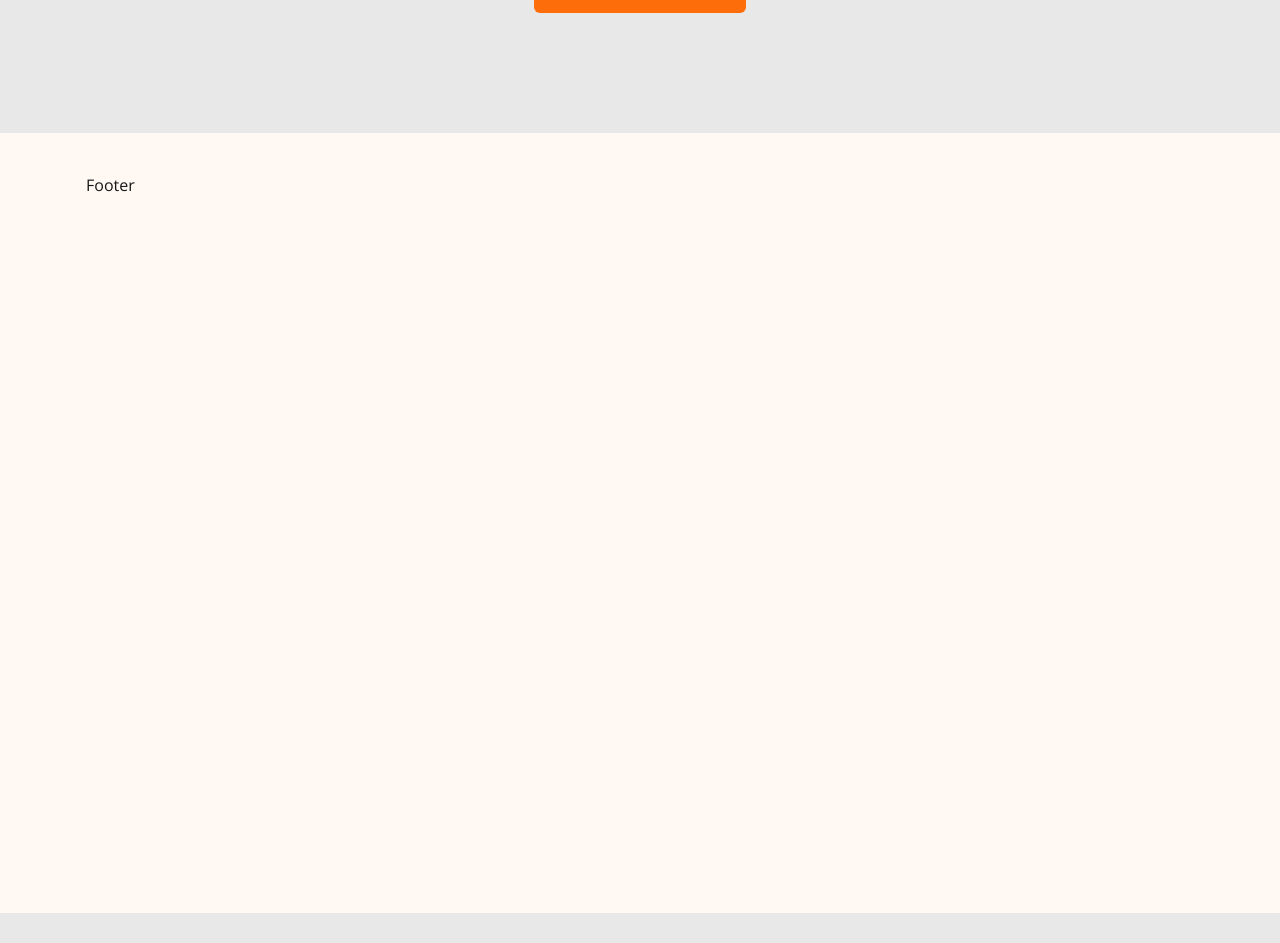
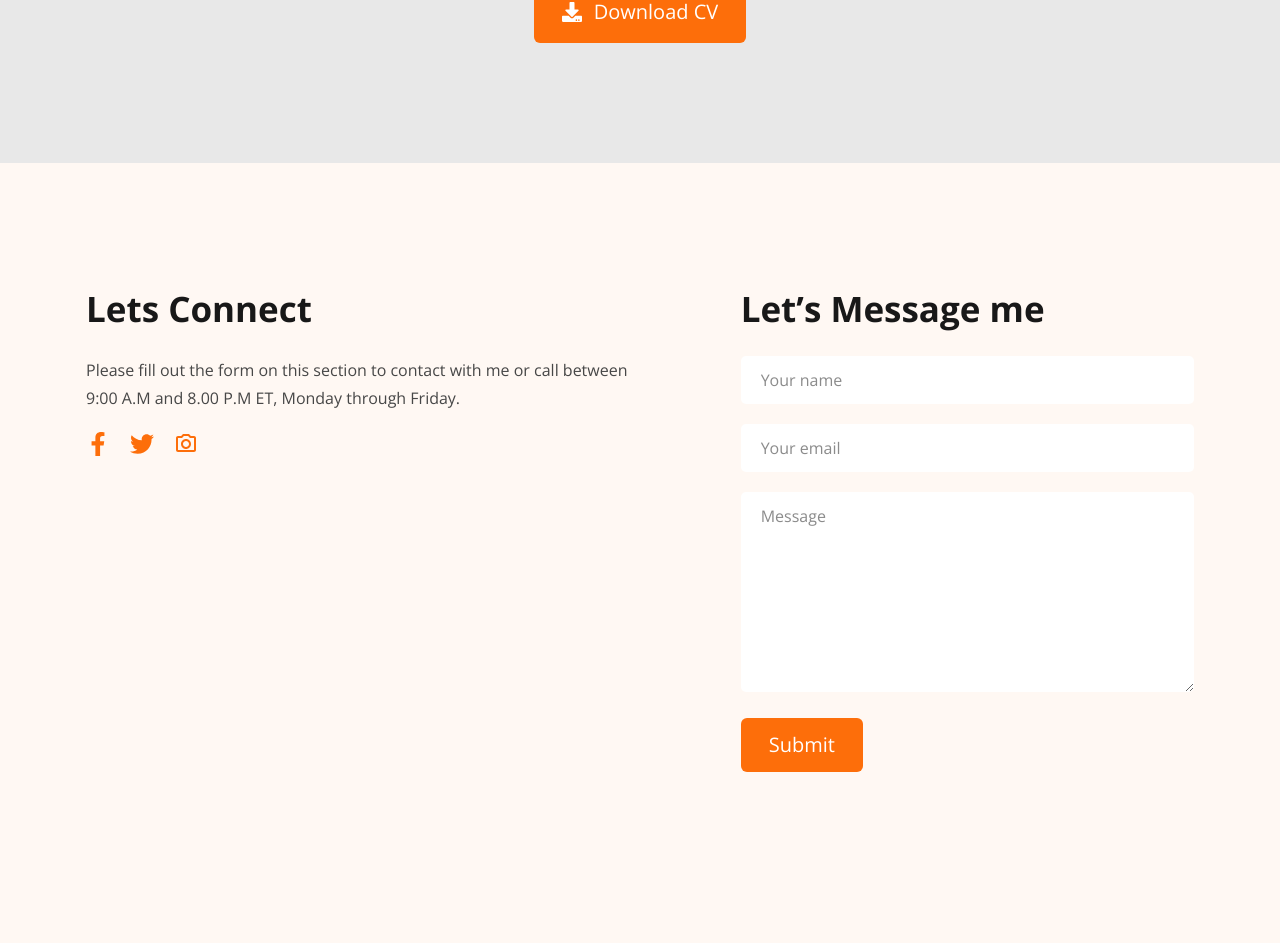
Before and after one commit to coderyeasin/developer-porttfolio, a Next.js app: page / in a window 1280 px wide. Shown: the part 3537-4480 px from the top of the page. Before the commit the page ends 4450 px from the top, so only its background shows below. Built offline with nearby package versions, Linux system fonts and the light colour scheme.

Commit message:
done-footer

```diff
--- a/components/Expertise/Expertise.tsx
+++ b/components/Expertise/Expertise.tsx
@@ -47,9 +47,10 @@ const Expertise = () => {
           </h3>
           <p className="text-[18px] leading-7.5 text-grayContent text-center">
             I have more than 10 years experience building software for clients
-            all over the world. Below is a quick overview of my main technical
-            skill sets and technologies i use. Want to find out more about my
-            experience? Check out my online resume and project portfolio.
+            all over the world. Below is a quick <br /> overview of my main
+            technical skill sets and technologies i use. Want to find out more
+            about my experience? <br /> Check out my online resume and project
+            portfolio.
           </p>
         </div>
         <div className="flex justify-between items-center gap-5">
--- a/components/Footer/Footer.tsx
+++ b/components/Footer/Footer.tsx
@@ -1,12 +1,65 @@
 import React from "react";
 import Container from "../UI/Container/Container";
+import { FaFacebookF, FaTwitter } from "react-icons/fa";
+import { MdOutlineCameraAlt } from "react-icons/md";
 
 const Footer = () => {
   return (
-    <footer className="py-10 bg-bgPrimary w-full h-[780px]">
+    <footer className="py-30 bg-bgPrimary w-full h-[780px]">
       <Container>
-        <section>
-          <h3>Footer</h3>
+        <section className="flex justify-between items-start gap-5 w-full">
+          <div className="space-y-5 w-7/12">
+            <h1 className="text-darkTxt font-bold text-[35px]">Lets Connect</h1>
+            <p className="text-grayNav text-[16px] leading-7">
+              Please fill out the form on this section to contact with me or
+              call between <br /> 9:00 A.M and 8.00 P.M ET, Monday through
+              Friday.
+            </p>
+            <div className="flex items-center gap-5">
+              <FaFacebookF className="text-2xl text-btnColor" />
+              <FaTwitter className="text-2xl text-btnColor" />
+              <MdOutlineCameraAlt className="text-2xl text-btnColor" />
+            </div>
+          </div>
+          <div className="space-y-5 w-5/12">
+            <h1 className="font-bold text-darkTxt text-[35px]">
+              Let’s Message me
+            </h1>
+            <form action="#" className="space-y-5 w-full">
+              <div>
+                <input
+                  type="text"
+                  name="name"
+                  id="name"
+                  placeholder="Your name"
+                  className="border-0 outline-0 bg-white rounded-[5px] px-5 py-3 w-full"
+                />
+              </div>
+              <div>
+                <input
+                  type="email"
+                  name="email"
+                  id="email"
+                  placeholder="Your email"
+                  className="border-0 outline-0 bg-white rounded-[5px] px-5 py-3 w-full"
+                />
+              </div>
+              <div>
+                <textarea
+                  name="description"
+                  id="description"
+                  placeholder="Message"
+                  className="border-0 outline-0 bg-white rounded-[5px] px-5 py-3 w-full h-50"
+                ></textarea>
+              </div>
+              <button
+                type="submit"
+                className="rounded-md bg-btnColor px-7 py-3 text-[20px] text-white cursor-pointer"
+              >
+                Submit
+              </button>
+            </form>
+          </div>
         </section>
       </Container>
     </footer>
```
